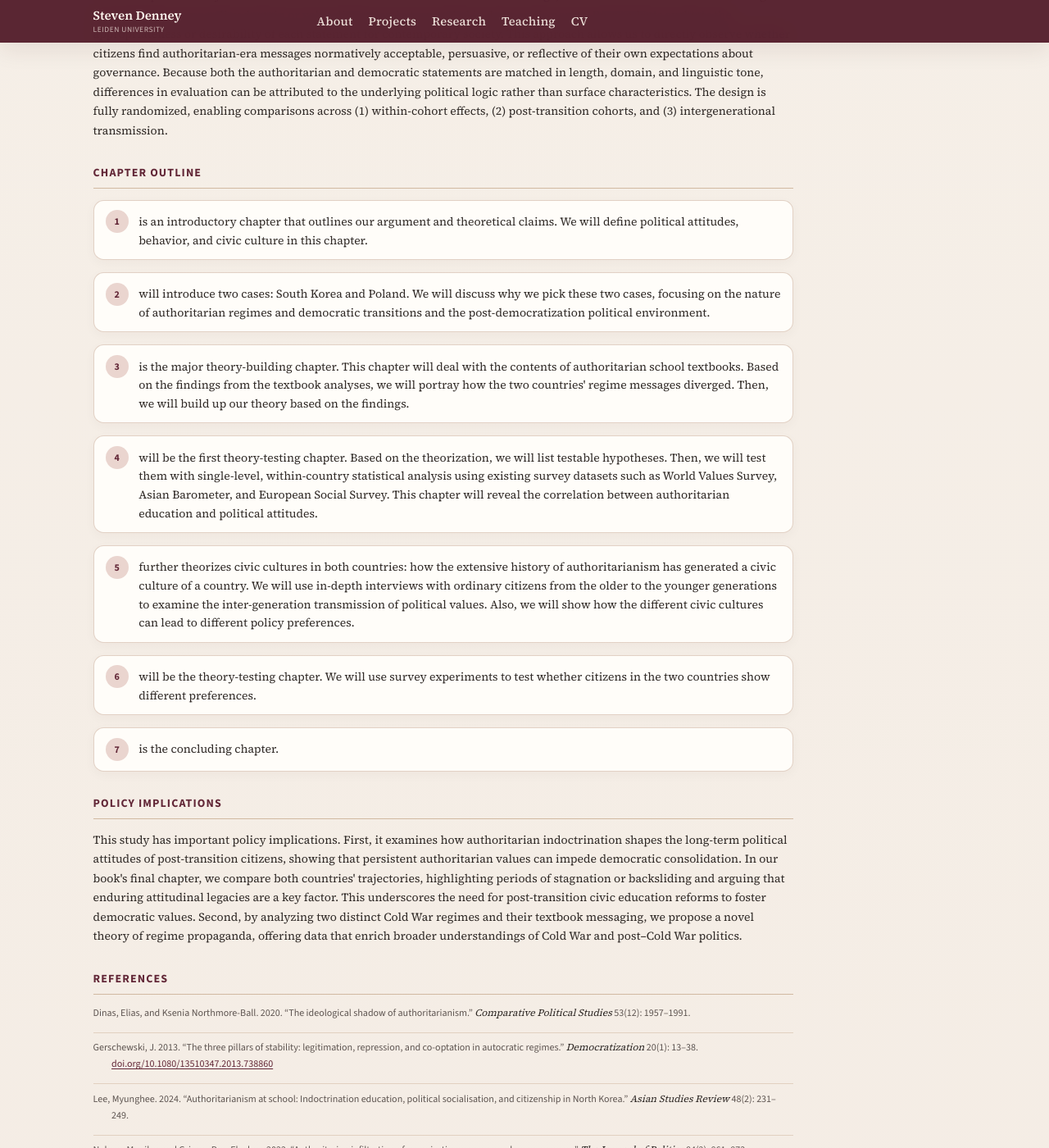
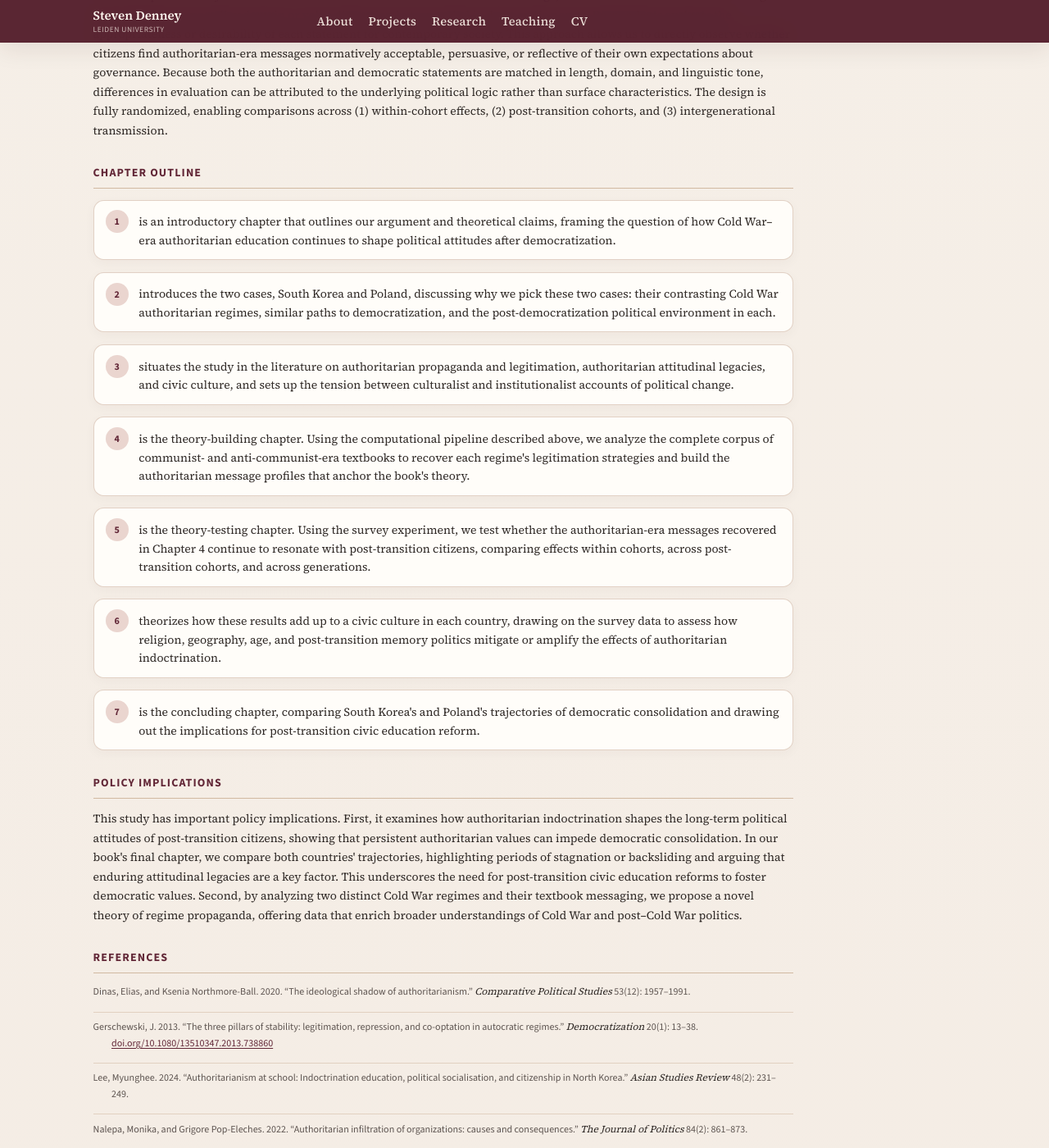
Before and after one commit to scdenney/scdenney.github.io, a Jekyll site: the page built from assets/summaries/democracy-at-school/index.html, in a window 1280 px wide and 1400 px high, scrolled down 3063 px. Shown: the whole window at 82% size. Built offline with Jekyll 4.4.1, drawn with Linux system fonts in a browser that asks for light colours.

Commit message:
Democracy at School page: rewrite chapter outline to match the design
The old outline (carried over from Lee's 2024 solo draft) described
interviews and existing cross-national survey datasets (WVS, Asian
Barometer, ESS) that aren't part of the accepted two-phase design
described earlier on the page (computational textbook analysis, then
a matched authoritarian/democratic-statement survey experiment).
Rewrote all seven chapter descriptions to track that design instead.

Claude-Session: https://claude.ai/code/session_01YQfViW3goDMfforLQMmo6p

```diff
--- a/assets/summaries/democracy-at-school/index.html
+++ b/assets/summaries/democracy-at-school/index.html
@@ -58,13 +58,13 @@ permalink: /assets/summaries/democracy-at-school/
 <div class="research-section">
 <h2>Chapter Outline</h2>
 <ol class="chapter-list">
-<li><span class="chapter-list__num">1</span><p>is an introductory chapter that outlines our argument and theoretical claims. We will define political attitudes, behavior, and civic culture in this chapter.</p></li>
-<li><span class="chapter-list__num">2</span><p>will introduce two cases: South Korea and Poland. We will discuss why we pick these two cases, focusing on the nature of authoritarian regimes and democratic transitions and the post-democratization political environment.</p></li>
-<li><span class="chapter-list__num">3</span><p>is the major theory-building chapter. This chapter will deal with the contents of authoritarian school textbooks. Based on the findings from the textbook analyses, we will portray how the two countries' regime messages diverged. Then, we will build up our theory based on the findings.</p></li>
-<li><span class="chapter-list__num">4</span><p>will be the first theory-testing chapter. Based on the theorization, we will list testable hypotheses. Then, we will test them with single-level, within-country statistical analysis using existing survey datasets such as World Values Survey, Asian Barometer, and European Social Survey. This chapter will reveal the correlation between authoritarian education and political attitudes.</p></li>
-<li><span class="chapter-list__num">5</span><p>further theorizes civic cultures in both countries: how the extensive history of authoritarianism has generated a civic culture of a country. We will use in-depth interviews with ordinary citizens from the older to the younger generations to examine the inter-generation transmission of political values. Also, we will show how the different civic cultures can lead to different policy preferences.</p></li>
-<li><span class="chapter-list__num">6</span><p>will be the theory-testing chapter. We will use survey experiments to test whether citizens in the two countries show different preferences.</p></li>
-<li><span class="chapter-list__num">7</span><p>is the concluding chapter.</p></li>
+<li><span class="chapter-list__num">1</span><p>is an introductory chapter that outlines our argument and theoretical claims, framing the question of how Cold War&ndash;era authoritarian education continues to shape political attitudes after democratization.</p></li>
+<li><span class="chapter-list__num">2</span><p>introduces the two cases, South Korea and Poland, discussing why we pick these two cases: their contrasting Cold War authoritarian regimes, similar paths to democratization, and the post-democratization political environment in each.</p></li>
+<li><span class="chapter-list__num">3</span><p>situates the study in the literature on authoritarian propaganda and legitimation, authoritarian attitudinal legacies, and civic culture, and sets up the tension between culturalist and institutionalist accounts of political change.</p></li>
+<li><span class="chapter-list__num">4</span><p>is the theory-building chapter. Using the computational pipeline described above, we analyze the complete corpus of communist- and anti-communist-era textbooks to recover each regime's legitimation strategies and build the authoritarian message profiles that anchor the book's theory.</p></li>
+<li><span class="chapter-list__num">5</span><p>is the theory-testing chapter. Using the survey experiment, we test whether the authoritarian-era messages recovered in Chapter 4 continue to resonate with post-transition citizens, comparing effects within cohorts, across post-transition cohorts, and across generations.</p></li>
+<li><span class="chapter-list__num">6</span><p>theorizes how these results add up to a civic culture in each country, drawing on the survey data to assess how religion, geography, age, and post-transition memory politics mitigate or amplify the effects of authoritarian indoctrination.</p></li>
+<li><span class="chapter-list__num">7</span><p>is the concluding chapter, comparing South Korea's and Poland's trajectories of democratic consolidation and drawing out the implications for post-transition civic education reform.</p></li>
 </ol>
 </div>
 
```
